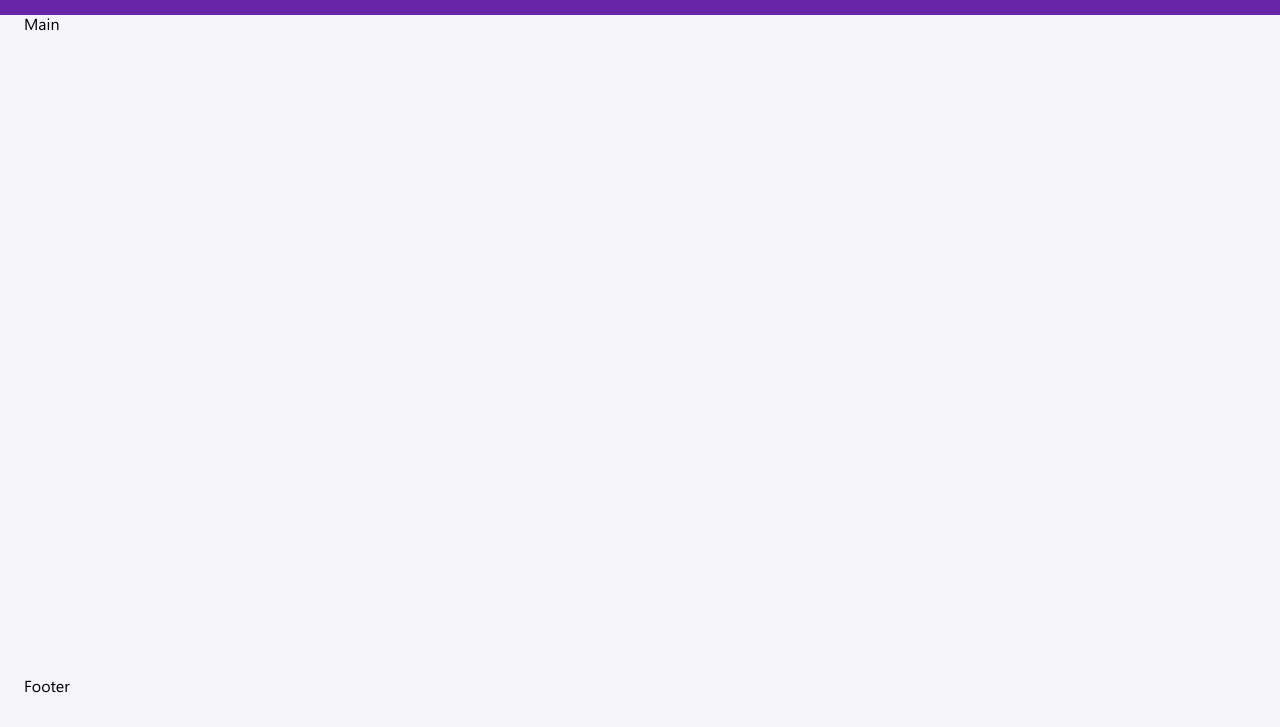
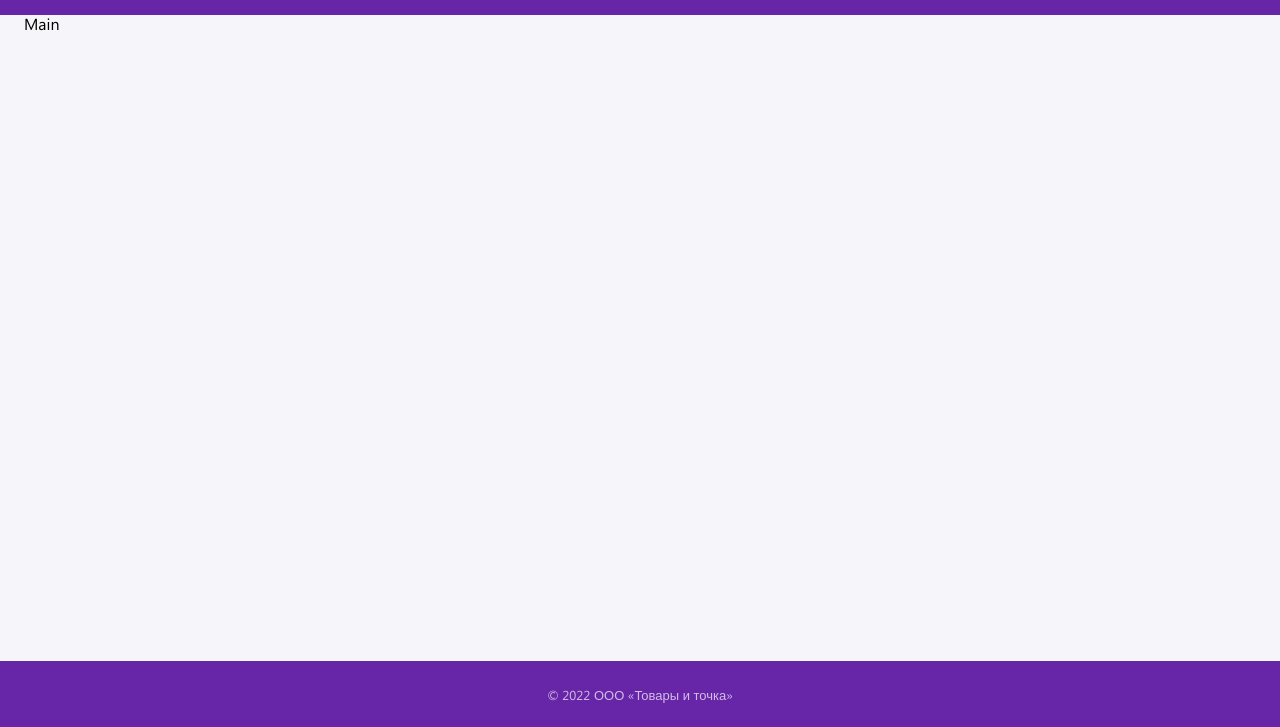
Before and after one commit to Timothy7310/WB-lesson1, a website built with Vite: page index.html in a window 1280 px wide. Shown: the part 73-800 px from the top of the page. Built offline with nearby package versions, Linux system fonts and the light colour scheme.

Commit message:
feat: add footer template

```diff
--- a/index.html
+++ b/index.html
@@ -83,7 +83,9 @@
         <div class="container">Main</div>
       </main>
       <footer class="footer">
-        <div class="container">Footer</div>
+        <div class="container">
+          <span class="footer__info">© 2022 ООО «Товары и точка»</span>
+        </div>
       </footer>
     </div>
     <script type="module" src="src/main.js"></script>
--- a/src/index.scss
+++ b/src/index.scss
@@ -3,5 +3,6 @@
 @import "styles/vendor";
 @import "styles/settings";
 @import "styles/blocks/header";
+@import "styles/blocks/footer";
 
 @import "styles/media";
--- a/src/styles/blocks/_footer.scss
+++ b/src/styles/blocks/_footer.scss
@@ -0,0 +1,11 @@
+.footer {
+  background-color: var(--bg-secondary);
+  padding: 24px 0px;
+  text-align: center;
+  &__info {
+    font-size: 13px;
+    line-height: 16px;
+    text-align: center;
+    color: rgba(var(--color-white--rgb), 0.7);
+  }
+}
```
